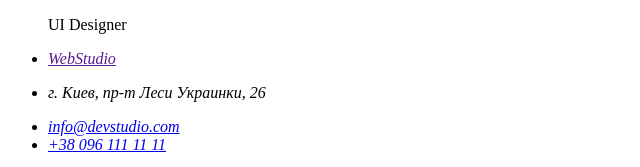
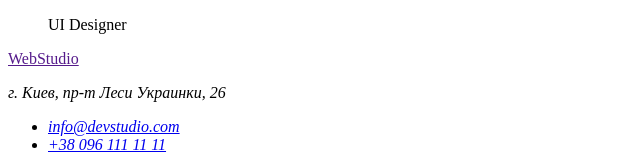
Before and after one commit to AlekseyCherkashyn/goit-markup-hw-01, a plain HTML site: page index.html in a window 1280 px wide. Shown: the part 3001-3168 px from the top of the page, without its empty margins (0-640 px from the left). Drawn offline with Linux system fonts and the light colour scheme.

Commit message:
Update index.html

```diff
--- a/index.html
+++ b/index.html
@@ -85,13 +85,13 @@
 
     </main>
     <footer>
+        <a href="">WebStudio</a>
         <address>
+            <p>г. Киев, пр-т Леси Украинки, 26</p>
             <ul>
-            <li><a href="">WebStudio</a></li>
-            <li><p>г. Киев, пр-т Леси Украинки, 26</p></li>
-            <li><a href="mailto:info@devstudio.com">info@devstudio.com</a></li>
-            <li><a href="tel:+380961111111">+38 096 111 11 11</a></li>
-        </ul>
+                <li><a href="mailto:info@devstudio.com">info@devstudio.com</a></li>
+                <li><a href="tel:+380961111111">+38 096 111 11 11</a></li>
+            </ul>
         </address>
     </footer>
     </body>
```
